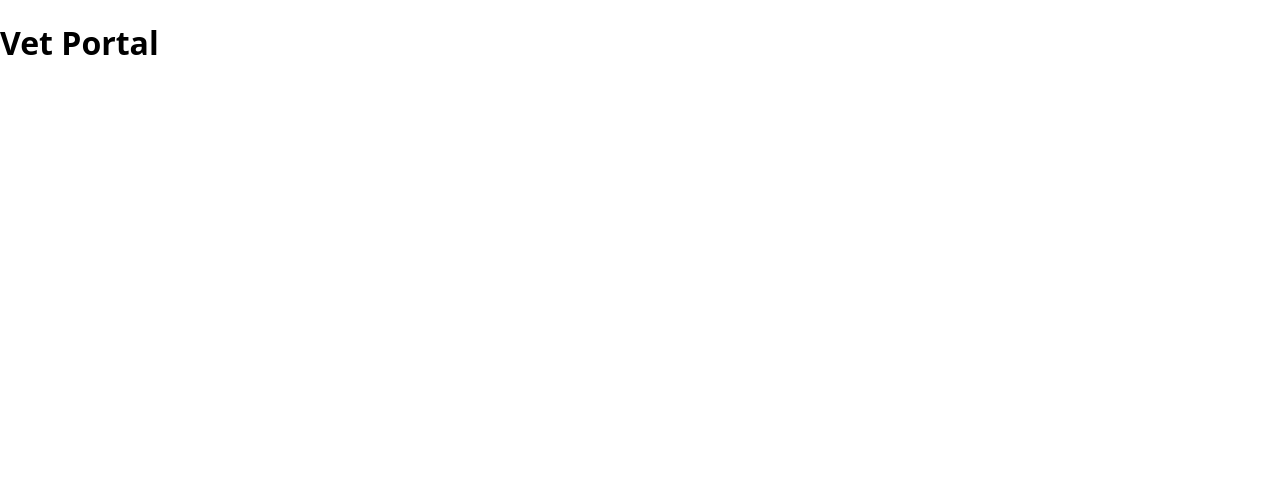
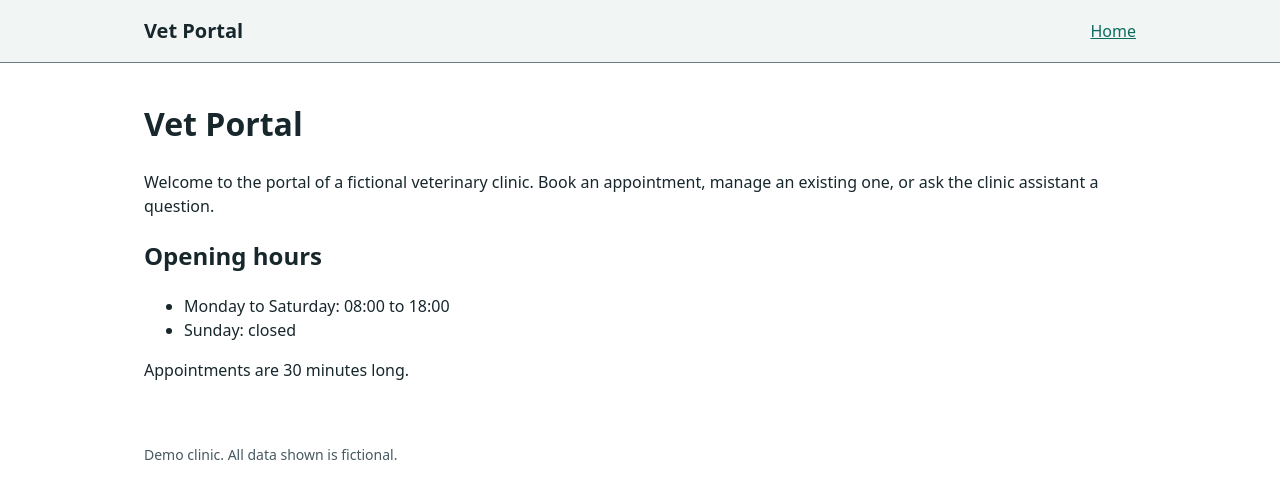
Before and after one commit to vinera-dev/vet-portal, a Next.js app: page / in a window 1280 px wide. Shown: the top 498 px of the page. Built offline with nearby package versions, Linux system fonts and the light colour scheme.

Commit message:
Add base layout, accessible tokens and home page

```diff
--- a/src/app/globals.css
+++ b/src/app/globals.css
@@ -1,4 +1,167 @@
+:root {
+  --color-bg: #ffffff;
+  --color-surface: #f1f6f5;
+  --color-text: #17272c;
+  --color-muted: #475a61;
+  --color-border: #6b7c83;
+  --color-primary: #0b6b5e;
+  --color-on-primary: #ffffff;
+  --color-primary-soft: #d9efeb;
+  --color-on-primary-soft: #08483f;
+  --color-danger: #a31d1d;
+  --color-danger-soft: #fde8e8;
+  --color-on-danger-soft: #7a1212;
+  --color-warning-soft: #fff1cc;
+  --color-on-warning-soft: #5a3b00;
+  --color-focus: #0a4fc4;
+  --space-1: 0.25rem;
+  --space-2: 0.5rem;
+  --space-3: 0.75rem;
+  --space-4: 1rem;
+  --space-6: 1.5rem;
+  --space-8: 2rem;
+  --radius: 0.5rem;
+  --font-body: system-ui, -apple-system, "Segoe UI", sans-serif;
+  --content-width: 64rem;
+}
+
+*,
+*::before,
+*::after {
+  box-sizing: border-box;
+}
+
 body {
   margin: 0;
-  font-family: system-ui, sans-serif;
+  background: var(--color-bg);
+  color: var(--color-text);
+  font-family: var(--font-body);
+  line-height: 1.5;
 }
+
+a {
+  color: var(--color-primary);
+}
+
+:focus-visible {
+  outline: 3px solid var(--color-focus);
+  outline-offset: 2px;
+}
+
+.skip-link {
+  position: absolute;
+  left: var(--space-4);
+  top: -4rem;
+  padding: var(--space-2) var(--space-4);
+  background: var(--color-text);
+  color: var(--color-bg);
+  border-radius: var(--radius);
+  z-index: 10;
+}
+
+.skip-link:focus {
+  top: var(--space-2);
+}
+
+.site-header {
+  background: var(--color-surface);
+  border-bottom: 1px solid var(--color-border);
+}
+
+.site-header__inner,
+.site-main,
+.site-footer {
+  max-width: var(--content-width);
+  margin: 0 auto;
+  padding: var(--space-4);
+}
+
+.site-header__inner {
+  display: flex;
+  flex-wrap: wrap;
+  align-items: center;
+  justify-content: space-between;
+  gap: var(--space-4);
+}
+
+.brand {
+  font-weight: 700;
+  font-size: 1.25rem;
+  text-decoration: none;
+  color: var(--color-text);
+}
+
+.site-nav ul {
+  display: flex;
+  flex-wrap: wrap;
+  gap: var(--space-4);
+  list-style: none;
+  margin: 0;
+  padding: 0;
+}
+
+.site-footer {
+  color: var(--color-muted);
+  font-size: 0.875rem;
+}
+
+.button {
+  display: inline-block;
+  padding: var(--space-2) var(--space-4);
+  border: 2px solid var(--color-primary);
+  border-radius: var(--radius);
+  background: var(--color-primary);
+  color: var(--color-on-primary);
+  font: inherit;
+  font-weight: 600;
+  text-decoration: none;
+  cursor: pointer;
+}
+
+.button:disabled {
+  opacity: 0.6;
+  cursor: not-allowed;
+}
+
+.button--secondary {
+  background: var(--color-bg);
+  color: var(--color-primary);
+}
+
+.button--danger {
+  background: var(--color-danger);
+  border-color: var(--color-danger);
+}
+
+.visually-hidden {
+  position: absolute;
+  width: 1px;
+  height: 1px;
+  margin: -1px;
+  padding: 0;
+  overflow: hidden;
+  clip-path: inset(50%);
+  white-space: nowrap;
+  border: 0;
+}
+
+.alert {
+  padding: var(--space-3) var(--space-4);
+  border-radius: var(--radius);
+  border: 1px solid currentColor;
+}
+
+.alert--error {
+  background: var(--color-danger-soft);
+  color: var(--color-on-danger-soft);
+}
+
+.alert--warning {
+  background: var(--color-warning-soft);
+  color: var(--color-on-warning-soft);
+}
+
+.alert--info {
+  background: var(--color-primary-soft);
+  color: var(--color-on-primary-soft);
+}
--- a/src/app/layout.tsx
+++ b/src/app/layout.tsx
@@ -1,16 +1,28 @@
 import type { Metadata } from "next";
 import type { ReactNode } from "react";
+import { SiteHeader } from "@/components/SiteHeader";
 import "./globals.css";
 
 export const metadata: Metadata = {
-  title: "Vet Portal",
+  title: { default: "Vet Portal", template: "%s | Vet Portal" },
   description: "Book appointments and chat with the clinic assistant.",
 };
 
 export default function RootLayout({ children }: { children: ReactNode }) {
   return (
     <html lang="en">
-      <body>{children}</body>
+      <body>
+        <a href="#main" className="skip-link">
+          Skip to main content
+        </a>
+        <SiteHeader />
+        <main id="main" className="site-main">
+          {children}
+        </main>
+        <footer className="site-footer">
+          <p>Demo clinic. All data shown is fictional.</p>
+        </footer>
+      </body>
     </html>
   );
 }
--- a/src/app/page.tsx
+++ b/src/app/page.tsx
@@ -1,7 +1,19 @@
 export default function Home() {
   return (
-    <main>
+    <>
       <h1>Vet Portal</h1>
-    </main>
+      <p>
+        Welcome to the portal of a fictional veterinary clinic. Book an appointment, manage an
+        existing one, or ask the clinic assistant a question.
+      </p>
+      <section aria-labelledby="hours-heading">
+        <h2 id="hours-heading">Opening hours</h2>
+        <ul>
+          <li>Monday to Saturday: 08:00 to 18:00</li>
+          <li>Sunday: closed</li>
+        </ul>
+        <p>Appointments are 30 minutes long.</p>
+      </section>
+    </>
   );
 }
--- /dev/null
+++ b/src/components/SiteHeader.tsx
@@ -0,0 +1,24 @@
+import Link from "next/link";
+
+const links = [{ href: "/", label: "Home" }];
+
+export function SiteHeader() {
+  return (
+    <header className="site-header">
+      <div className="site-header__inner">
+        <Link href="/" className="brand">
+          Vet Portal
+        </Link>
+        <nav aria-label="Main" className="site-nav">
+          <ul>
+            {links.map((link) => (
+              <li key={link.href}>
+                <Link href={link.href}>{link.label}</Link>
+              </li>
+            ))}
+          </ul>
+        </nav>
+      </div>
+    </header>
+  );
+}
```
Also changed, not shown: src/lib/contrast.ts (added, +24 -0 lines), 2 other files (tests, documents, lock files or other folders).
